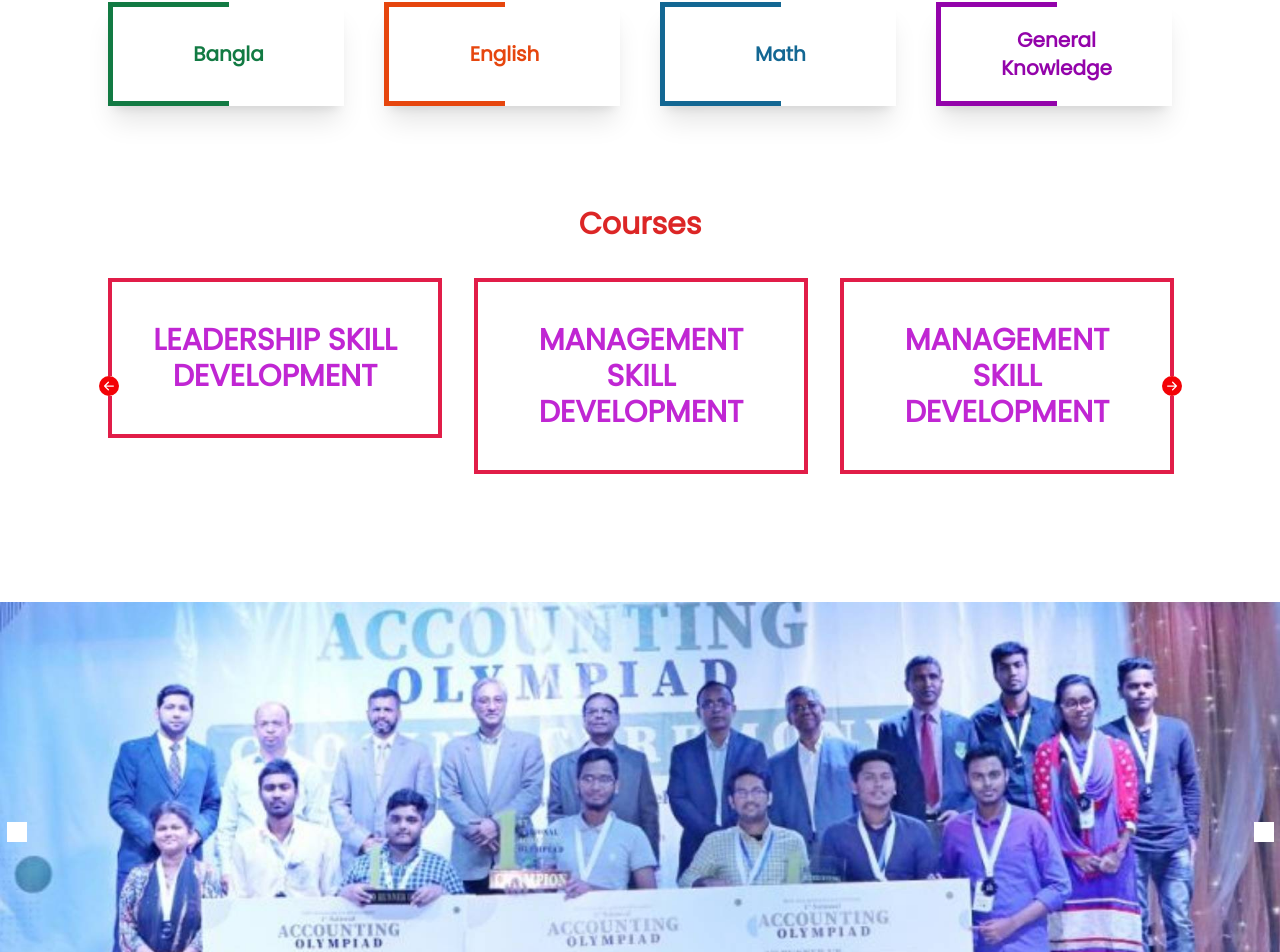
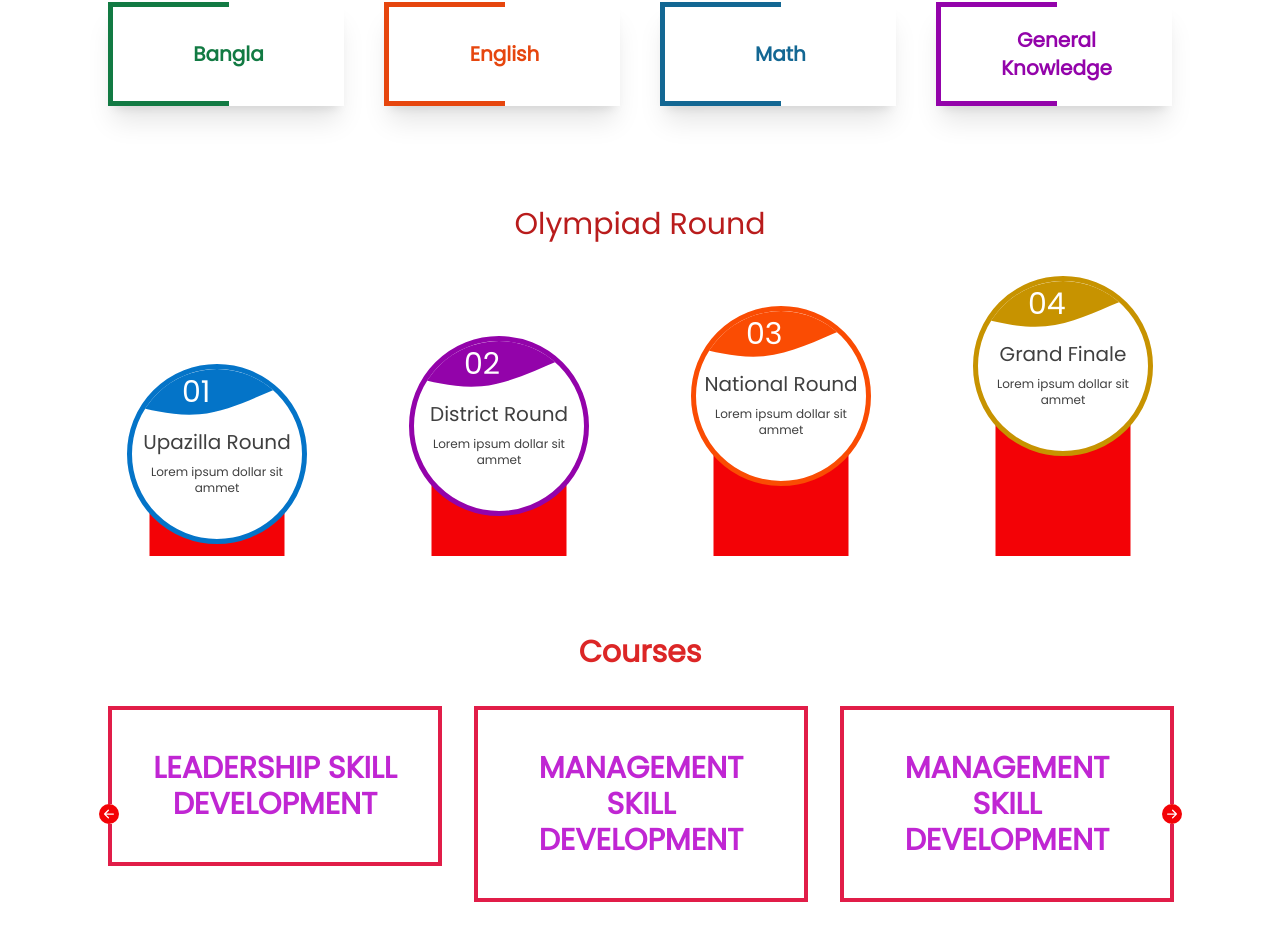
Before and after one commit to ls-kit/careerfrontend, a React (Create React App) app in the folder client/: page / in a window 1280 px wide. Shown: the part 1730-2682 px from the top of the page. Built offline with nearby package versions, Linux system fonts and the light colour scheme.

Commit message:
new section added

```diff
--- a/client/package.json
+++ b/client/package.json
@@ -10,6 +10,7 @@
     "framer-motion": "^7.2.1",
     "react": "^18.2.0",
     "react-dom": "^18.2.0",
+    "react-flow-renderer": "^10.3.16",
     "react-hook-form": "^7.34.2",
     "react-icons": "^4.4.0",
     "react-router-dom": "^6.3.0",
--- /dev/null
+++ b/client/src/components/Home/OlympiadRound.js
@@ -0,0 +1,70 @@
+import React from "react";
+import VisibilitySensor from "react-visibility-sensor";
+
+
+function OlympiadRound() {
+  const olympiad = [
+    {
+      SerialNo: "01",
+      Name: "Upazilla Round",
+      Details: "Lorem ipsum dollar sit ammet",
+    },
+    {
+      SerialNo: "02",
+      Name: "District Round",
+      Details: "Lorem ipsum dollar sit ammet",
+    },
+    {
+      SerialNo: "03",
+      Name: "National Round",
+      Details: "Lorem ipsum dollar sit ammet",
+    },
+    {
+      SerialNo: "04",
+      Name: "Grand Finale",
+      Details: "Lorem ipsum dollar sit ammet",
+    },
+  ];
+
+  return (
+    <div className="container mx-auto px-3 pt-8 mb-24">
+      <div className="text-center">
+        <h2 className="text-3xl font-medium flex-auto my-5 text-red-700 text-emerald-800 mb-16">
+          Olympiad Round
+        </h2>
+      </div>
+      <div className="grid grid-cols-2 md:grid-cols-4 gap-8">
+        {olympiad &&
+          olympiad.map((olympiad) => (
+            <VisibilitySensor>
+              <OlympiadCard
+                serialNo={olympiad.SerialNo}
+                name={olympiad.Name}
+                details={olympiad.Details}
+              />
+            </VisibilitySensor>
+          ))}
+      </div>
+    </div>
+  );
+}
+
+function OlympiadCard({name, details, serialNo}) {
+
+  return (
+    <div className="round-bdr m-auto">
+        <div className="d-flex flex-col text-center justify-center items-center ls-round-bdr rounded-full relative overflow-hidden">
+            <div className="serial-round">
+                <svg xmlns="http://www.w3.org/2000/svg" viewBox="0 0 1440 320" className="serial-shape">
+                    <path fill="red" fill-opacity="1" d="M0,96L80,133.3C160,171,320,245,480,256C640,267,800,213,960,176C1120,139,1280,117,1360,106.7L1440,96L1440,0L1360,0C1280,0,1120,0,960,0C800,0,640,0,480,0C320,0,160,0,80,0L0,0Z"></path>
+                </svg>
+                <h3 className="serial-no">{serialNo}</h3>
+            </div>
+
+            <h2 className="text-xl text-neutral-700 mt-4 mb-2">{name}</h2>
+            <p className="text-xs text-neutral-700">{details}</p>
+        </div>
+    </div>
+  );
+}
+export default OlympiadRound;
--- a/client/src/components/shared/CourseBox.js
+++ /dev/null
@@ -1,17 +0,0 @@
-import React from 'react';
-
-const CourseBox = () => {
-    return (
-        <div>
-            <div className="border-4 border-rose-600 text-center p-6 m-4">
-                <h2 className="font-bold text-3xl text-fuchsia-600">
-                    LIDERSHIP <br></br>
-                    Skill <br></br>
-                    Development
-                </h2>
-            </div>
-        </div>
-    );
-};
-
-export default CourseBox;
--- a/client/src/index.css
+++ b/client/src/index.css
@@ -30,6 +30,9 @@ code {
   --color3 : #136793;
   --color4 : #9303AA;
   --color5 : #F30206;
+  --color6 : #0474C8;
+  --color7 : #FA4C03;
+  --color8 : #C79300;
 }
 
 .container{
@@ -124,3 +127,74 @@ code {
 .slick-arrow.slick-prev {
 	transform: translateX(32px);
 }
+
+.ls-round-bdr {
+	height: 180px;
+	width: 180px;
+	border: 5px solid transparent;
+	display: flex;
+	justify-content: center;
+	align-items: center;
+  background: #fff;
+  position: relative;
+}
+.round-bdr {
+  position: relative;
+}
+.round-bdr::after {
+	content: "";
+	position: absolute;
+	background: var(--color5);
+	top: 50%;
+	left: 50%;
+	transform: translateX(-50%);
+	width: 75%;
+	height: 160px;
+	z-index: -1;
+}
+.round-bdr:first-child .ls-round-bdr {
+  border-color: var(--color6);
+  transform: translateY(58px);
+}
+.round-bdr:first-child .ls-round-bdr path {
+  fill: var(--color6);
+}
+.round-bdr:nth-child(2) .ls-round-bdr {
+  border-color: var(--color4);
+  transform: translateY(30px);
+}
+.round-bdr:nth-child(2) .ls-round-bdr path {
+  fill: var(--color4);
+}
+.round-bdr:nth-child(3) .ls-round-bdr {
+  border-color: var(--color7);
+}
+.round-bdr:nth-child(3) .ls-round-bdr path {
+  fill: var(--color7);
+}
+.round-bdr:nth-child(4) .ls-round-bdr {
+  border-color: var(--color8);
+  transform: translateY(-30px);
+}
+.round-bdr:nth-child(4) .ls-round-bdr path {
+  fill: var(--color8);
+}
+.serial-round {
+  position: absolute;
+  top: 0px;
+  width: 100%;
+}
+.serial-shape {
+	height: 55px;
+	transform: rotate(-9deg);
+	position: absolute;
+	top: -5px;
+	left: -18px;
+}
+.serial-no {
+  position: absolute;
+  top: 1px;
+  left: 50px;
+  font-size: 30px;
+  color: #fff;
+}
--- a/client/src/pages/Home.js
+++ b/client/src/pages/Home.js
@@ -8,6 +8,7 @@ import Footer from '../components/shared/Footer';
 import Header from '../components/shared/Header';
 import TopHeader from '../components/shared/TopHeader';
 import OlympiadSegment from '../components/Home/OlympiadSegment';
+import OlympiadRound from '../components/Home/OlympiadRound.js';
 
 const Home = () => {
     return (
@@ -19,6 +20,7 @@ const Home = () => {
             {/* <CountUp />  */}
             <Aboutsection/>
             <OlympiadSegment />
+            <OlympiadRound />
             <CourseSlider />
             <SimpleSlider />
             <OurAdvisor/>
```
Also changed, not shown: client/src/components/Home/OlympiadCategories.js (added), 1 other file (tests, documents, lock files or other folders).
